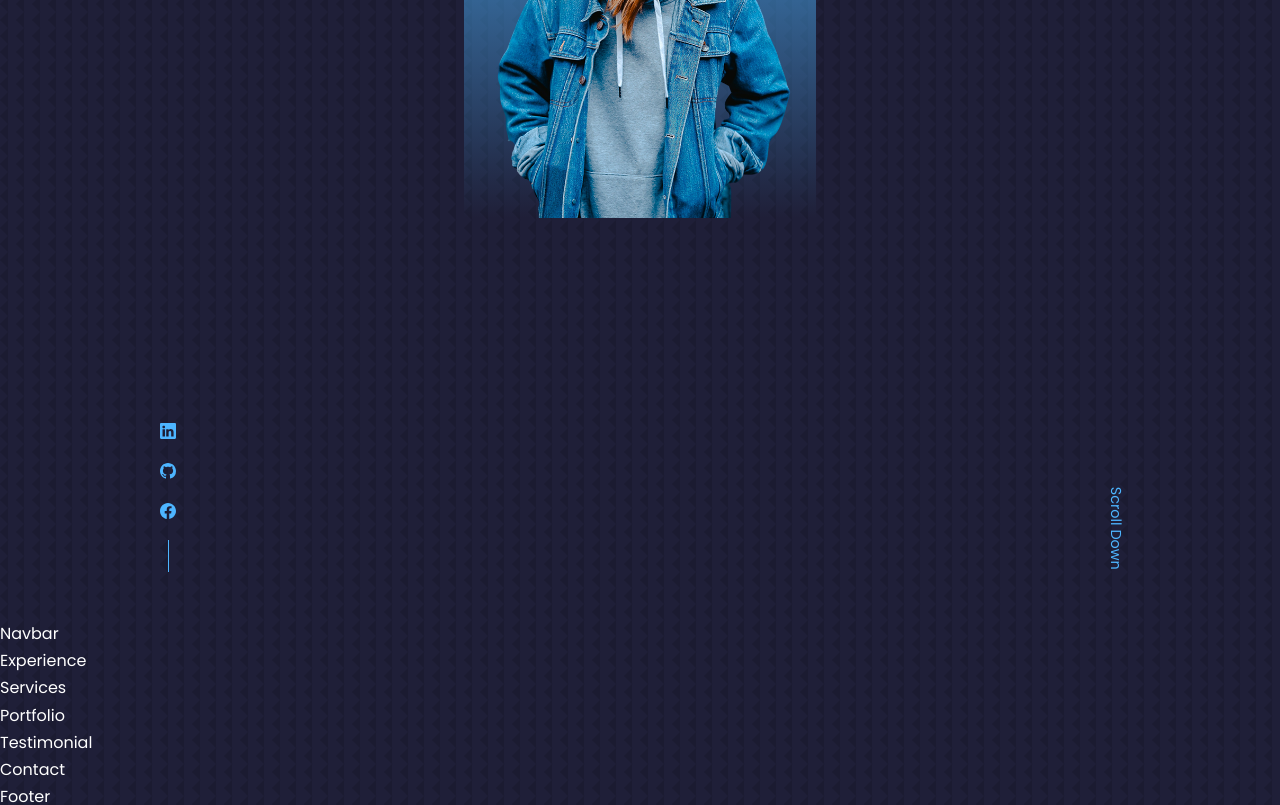
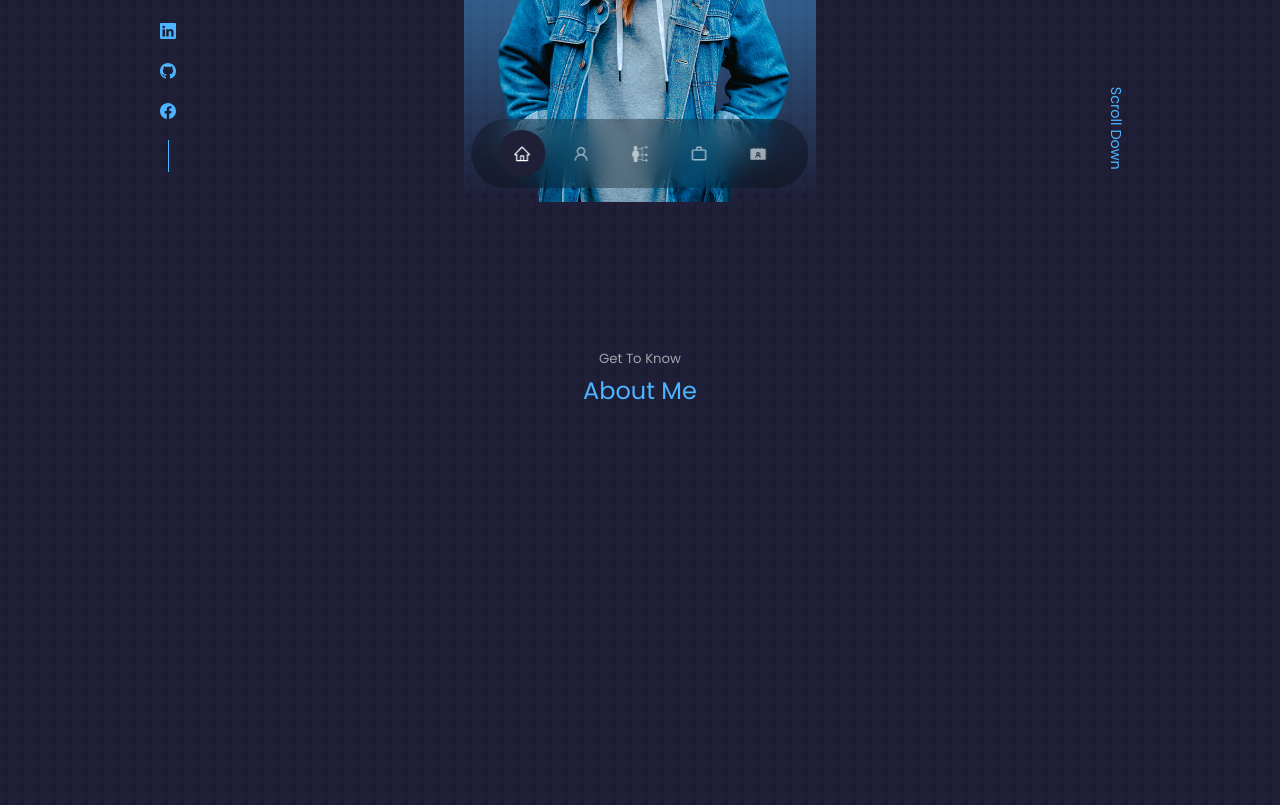
Before and after one commit to jicumollick/jicumollick_portfolio, a React (Create React App) app: page / in a window 1280 px wide. Shown: the part 580-1385 px from the top of the page. Built offline with nearby package versions, Linux system fonts and the light colour scheme.

Commit message:
navbar done

```diff
--- a/src/App.css
+++ b/src/App.css
@@ -59,6 +59,7 @@
 
 section {
   margin-top: 8rem;
+  height: 100vh;
 }
 
 section > h2, section > h5 {
--- a/src/components/About/About.js
+++ b/src/components/About/About.js
@@ -2,7 +2,17 @@
 import "./About.css";
 
 const About = () => {
-  return <div></div>;
+  return (
+    <section id="about">
+      <h5>Get To Know</h5>
+      <h2>About Me</h2>
+
+      <div className="container about__container">
+        <div className="about__me"></div>
+        <div className="about-content"></div>
+      </div>
+    </section>
+  );
 };
 
 export default About;
--- a/src/components/Contact/Contact.js
+++ b/src/components/Contact/Contact.js
@@ -1,7 +1,7 @@
 import React from "react";
 import "./Contact.css";
 const Contact = () => {
-  return <div>Contact</div>;
+  return <section id="contact">Contact</section>;
 };
 
 export default Contact;
--- a/src/components/Experience/Experience.js
+++ b/src/components/Experience/Experience.js
@@ -1,7 +1,7 @@
 import React from "react";
 import "./Experience.css";
 const Experience = () => {
-  return <div>Experience</div>;
+  return <section id="experience">Experience</section>;
 };
 
 export default Experience;
--- a/src/components/Header/Header.css
+++ b/src/components/Header/Header.css
@@ -1,7 +1,7 @@
 
 header {
-    height: 150vh;
-    padding-top: 3rem;
+    height: 100vh;
+    padding-top: 2rem;
     overflow: hidden;
 }
 
--- a/src/components/Navbar/Navbar.css
+++ b/src/components/Navbar/Navbar.css
@@ -0,0 +1,33 @@
+
+nav {
+    background: rgba(0,0,0,0.3);
+    width: max-content;
+    display: block;
+    padding: 0.7rem 1.7rem;
+    z-index: 2;
+    position: fixed;
+    left:50%;
+    transform: translate(-50%);
+    bottom: 2rem;
+    display: flex;
+    gap: 0.8rem;
+    border-radius: 3rem;
+    backdrop-filter: blur(15px);
+}
+
+nav a {
+    background: transparent;
+    padding: 0.9rem;
+    border-radius: 50%;
+    display: flex;
+    color: var(--color-light);
+    font-size: 1.1rem;
+}
+
+nav a:hover {
+    background: var(--color-bg);
+}
+nav a.active {
+    background: var(--color-bg);
+    color: var(--color-white);
+}
--- a/src/components/Navbar/Navbar.js
+++ b/src/components/Navbar/Navbar.js
@@ -1,7 +1,54 @@
-import React from "react";
+import React, { useState } from "react";
+import "./Navbar.css";
+
+import { AiOutlineHome } from "react-icons/ai";
+import { AiOutlineUser } from "react-icons/ai";
+import { GiSkills } from "react-icons/gi";
+import { MdWorkOutline } from "react-icons/md";
+import { AiFillContacts } from "react-icons/ai";
 
 const Navbar = () => {
-  return <div>Navbar</div>;
+  const [activeNav, setActiveNav] = useState("#");
+
+  return (
+    <nav>
+      <a
+        href="#"
+        onClick={() => setActiveNav("#")}
+        className={activeNav === "#" ? "active" : ""}
+      >
+        <AiOutlineHome></AiOutlineHome>
+      </a>
+      <a
+        href="#about"
+        onClick={() => setActiveNav("#about")}
+        className={activeNav === "#about" ? "active" : ""}
+      >
+        <AiOutlineUser></AiOutlineUser>
+      </a>
+      <a
+        href="#experience"
+        onClick={() => setActiveNav("#experience")}
+        className={activeNav === "#experience" ? "active" : ""}
+      >
+        <GiSkills></GiSkills>
+      </a>
+      <a
+        href="#portfolio"
+        onClick={() => setActiveNav("#portfolio")}
+        className={activeNav === "#portfolio" ? "active" : ""}
+      >
+        <MdWorkOutline></MdWorkOutline>
+      </a>
+      <a
+        href="#contact"
+        onClick={() => setActiveNav("#contact")}
+        className={activeNav === "#contact" ? "active" : ""}
+      >
+        <AiFillContacts></AiFillContacts>
+      </a>
+    </nav>
+  );
 };
 
 export default Navbar;
--- a/src/components/Portfolio/Portfolio.js
+++ b/src/components/Portfolio/Portfolio.js
@@ -1,7 +1,7 @@
 import React from "react";
 import "./Portfolio.css";
 const Portfolio = () => {
-  return <div>Portfolio </div>;
+  return <section id="portfolio">Portfolio </section>;
 };
 
 export default Portfolio;
--- a/src/components/Services/Services.js
+++ b/src/components/Services/Services.js
@@ -1,7 +1,7 @@
 import React from "react";
 import "./Services.css";
 const Services = () => {
-  return <div>Services</div>;
+  return <section id="services">Services</section>;
 };
 
 export default Services;
--- a/src/components/Testimonial/Testimonial.js
+++ b/src/components/Testimonial/Testimonial.js
@@ -2,7 +2,7 @@
 import "./Testimonial.css";
 
 const Testimonial = () => {
-  return <div>Testimonial</div>;
+  return <section id="testimonial">Testimonial</section>;
 };
 
 export default Testimonial;
```
